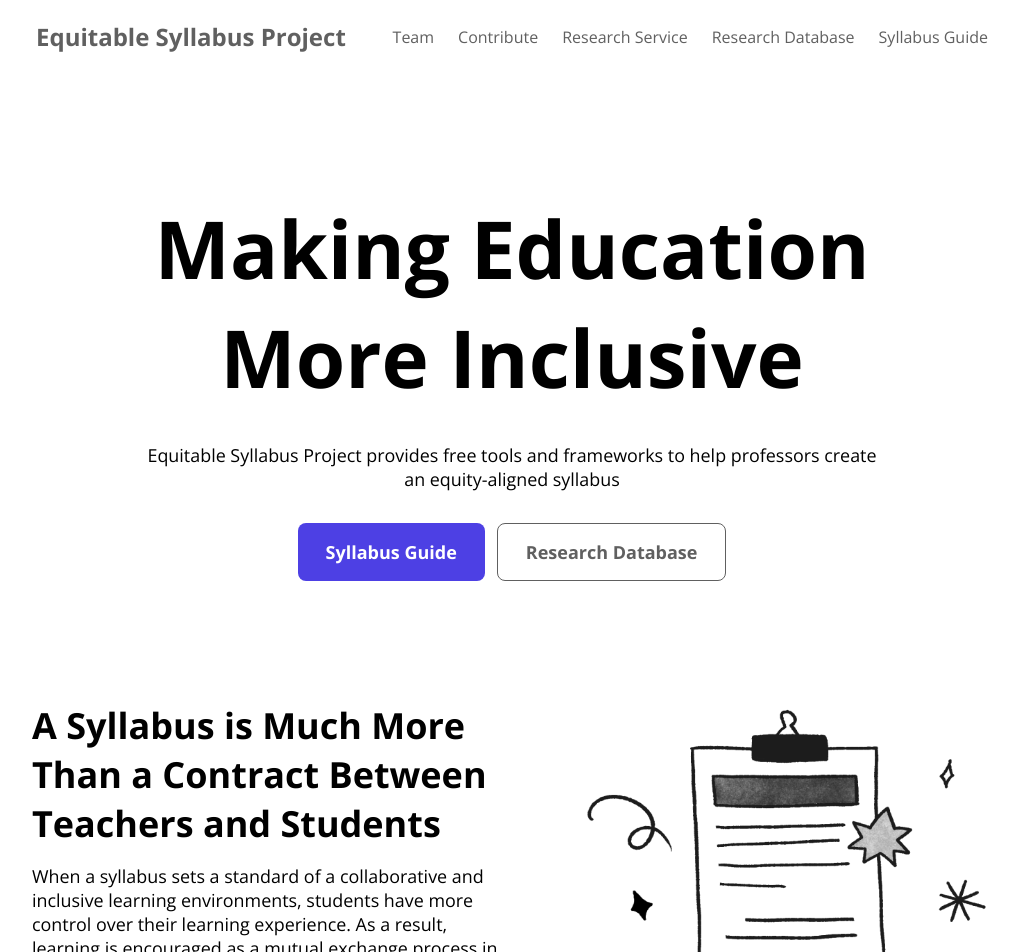
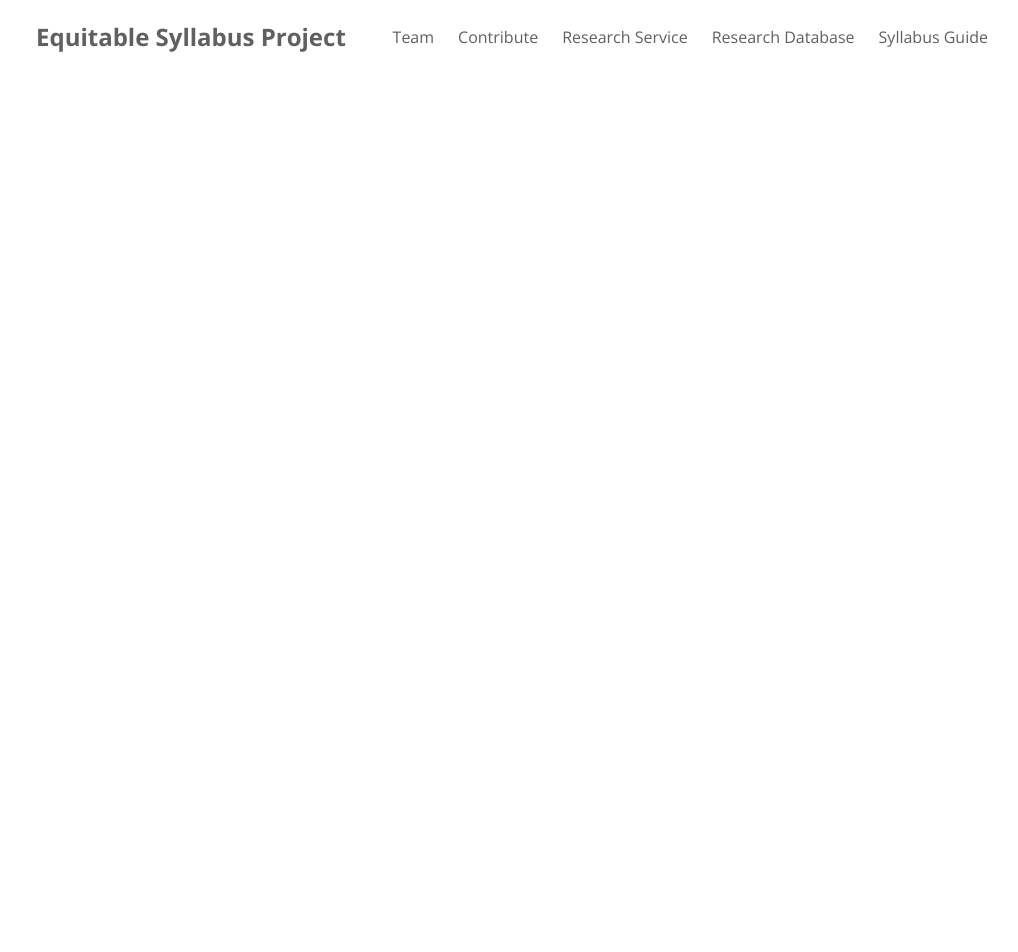
Before and after one commit to jnahan/equitable-syllabus-project, a React (Create React App) app: page / in a window 1280 px wide. Shown: the top 952 px of the page, without its empty margins (128-1146 px from the left). After the commit the page ends 800 px from the top, so only its background shows below. Built offline with nearby package versions, Linux system fonts and the light colour scheme.

Commit message:
restarted home + updates css root

```diff
--- a/src/index.css
+++ b/src/index.css
@@ -1,4 +1,4 @@
-@import url('https://fonts.googleapis.com/css2?family=Open+Sans:wght@400;600;700&display=swap');
+@import url('https://fonts.googleapis.com/css2?family=Open+Sans:wght@400;600;700&family=Shadows+Into+Light&display=swap');
 
 *{
   margin: 0;
@@ -11,45 +11,50 @@ html {
 }
 :root{
   /* Color styles */
-  --white: #FFFFFF;
-  --beige: #F8F7F1;
-  --accent: #4D40E4;
-  --accent-light: #E8EBFC;
-  --black: #111111;
-  --grey--lightest: #F8F8F8;
-  --grey--light: #EFEFEF;
-  --grey--default: #BCBCBC;
-  --grey--dark: #606060;
-  --grey--darkest: #444444;
+  --black: rgba(17, 17, 17, 1);
+  --white: rgba(255, 255, 255, 1);
+  --accent: rgba(77, 64, 228, 1);
+  --accent-light: rgba(232, 235, 252, 1);
+  --blue-dark: rgba(103, 155, 255, 1);
+  --blue-light: rgba(233, 243, 255, 1);
+  --purple: rgba(155, 117, 208, 1);
+  --purple-light: rgba(245, 238, 255, 1);
+  --pink: rgba(235, 146, 213, 1);
+  --pink-light: rgba(252, 240, 249, 1);
+  --yellow: rgba(249, 194, 111, 1);
+  --yellow-light: rgba(255, 247, 220, 1);
+  --grey--lightest: rgba(248, 248, 248, 1);
+  --grey--light: rgba(239, 239, 239, 1);
+  --grey--default: rgba(188, 188, 188, 1);
+  --grey--dark: rgba(96, 96, 96, 1);
+  --grey--darkest: rgba(68, 68, 68, 1);
 
   /* Text-size styles */
   /* base size: body-default--regular (16px) */
-  --h1--bold: 5rem;
-  --h2--bold: 3rem;
-  --h3--bold: 2.25rem;
-  --h4--regular: 1.25rem;
-  --h4--bold: 1.25rem;
-  --body-large: 1.12rem;
-  --body-default: 1rem;
-  --body-small: 0.88rem;
-  --body-x-small: 0.75rem;
+  --heading-1: 4.5rem;
+  --heading-2: 3rem;
+  --heading-3: 2.25rem;
+  --heading-4: 1.5rem;
+  --subheading: 1.5rem;
+  --logo: 1.5rem;
+  --handwritten: 1.25rem;
+  --body-x-large--regular: 1.25rem;
+  --body-x-large--bold: 1.25rem;
+  --body-large--regular: 1.12rem;
+  --body-large--semibold: 1.12rem;
+  --body-large--bold: 1.12rem;
+  --body-default--regular: 1rem;
+  --body-default--semibold: 1rem;
+  --body-small--semibold: 0.88rem;
+  --body-small--regular: 0.88rem;
+  --body-x-small--bold: 0.75rem;
 
+  /* Effect styles */
+  --shadow:  0px 8px 17.99991798400879px rgba(0, 0, 0, 0.08);
+  --light-shadow:  0px 8.999958992004395px 17.99991798400879px rgba(0, 0, 0, 0.04);
+
+  /* Margin */
   --margin: 160px;
-}
-h1{
-  font-size: var(--h1--bold);
-}
-h2{
-  font-size: var(--h2--bold);
-}
-h3{
-  font-size: var(--h3--bold);
-}
-h4{
-  font-size: var(--h4--bold);
-}
-p{
-  font-size: var(--body-large);
 }
 .primary-bttn{
   padding: 16px 28px;
@@ -74,10 +79,14 @@ p{
   border-left: 1px solid var(--grey--light);
   min-height: 100%;
 }
+
+/*nav*/
+
 .logo{
   font-size: 24px;
   font-weight: bold;
 }
+
 .nav{
   display: flex;
   justify-content: space-between;
@@ -106,45 +115,13 @@ p{
 .nav li:hover{
   background-color: var(--accent-light);
 }
+
+/*research database*/
+
 .icon-small{
   width: 16px;
   height: 16px;
 }
-.center{
-  display: flex;
-  flex-direction: column;
-  align-items: center;
-}
-.home-hero{
-  margin: 120px 240px;
-  gap: 32px;
-}
-.home-hero h1{
-  text-align: center;
-}
-.home-hero p{
-  max-width: 750px;
-  text-align: center;
-}
-.home-buttons{
-  display: flex;
-  gap: 12px;
-}
-.section{
-  display: flex;
-  flex-direction: row;
-  margin: 120px 160px;
-
-}
-.section-text{
-  display: flex;
-  flex-direction: column;
-  justify-content: left;
-  text-align: left;
-  gap: 16px;
-}
-
-/*research database*/
 .sort-categories{
   display: flex;
   flex-direction: row;
--- a/src/pages/Home/Home.jsx
+++ b/src/pages/Home/Home.jsx
@@ -3,26 +3,7 @@ import React from 'react'
 function Home() {
   return (
     <div>
-        <div className="home-hero center">
-            <h1>Making Education More Inclusive</h1>
-            <p>Equitable Syllabus Project provides free tools and frameworks to help professors create an equity-aligned syllabus</p>
-            <div className="home-buttons">
-              <button className='primary-bttn'>Syllabus Guide</button>
-              <button className='secondary-bttn'>Research Database</button>
-            </div>
-        </div>
-        <div className="section">
-          <div className="section-text">
-            <h3>A Syllabus is Much More Than a Contract Between Teachers and Students</h3>
-            <p>When a syllabus sets a standard of a collaborative and inclusive learning environments, students have more control over their learning experience. As a result, learning is encouraged as a mutual exchange process in which students and faculty grow and learn from one another.</p>
-          </div>
-          <div className="section-image">
-            <img src="images/syllabus.png" alt="" />
-          </div>
-        </div>
-        <div className="section">
-          <h2>Syllabus Resources</h2>
-        </div>
+
     </div>
   )
 }
```
Also changed, not shown: src/Footer.jsx (added, +9 -0 lines).
